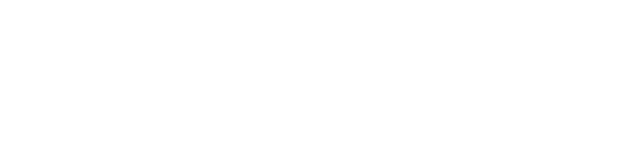
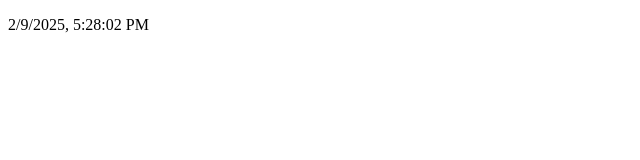
Before and after one commit to acciojob/clock-Shikhar2001Bhadani, a website: page main.html in a window 1280 px wide. Shown: the whole page, without its empty margins (0-640 px from the left). Drawn offline with Linux system fonts and the light colour scheme.

Commit message:
created a submission

```diff
--- a/main.html
+++ b/main.html
@@ -8,8 +8,12 @@
 
 <body>
 	<!-- the entire body must be written by student -->
+	<p id="timer"></p>
     <script type="text/javascript" src="./script.js">
-</script>
+
+
+    </script>
+
 
 </body>
 
--- a/script.js
+++ b/script.js
@@ -1 +1,9 @@
 //your JS code here. If required.
+function updateTimer() {
+            const timerElement = document.getElementById('timer');
+            const now = new Date();
+            timerElement.textContent = now.toLocaleString();
+        }
+
+        setInterval(updateTimer, 1000);
+        updateTimer();
```
